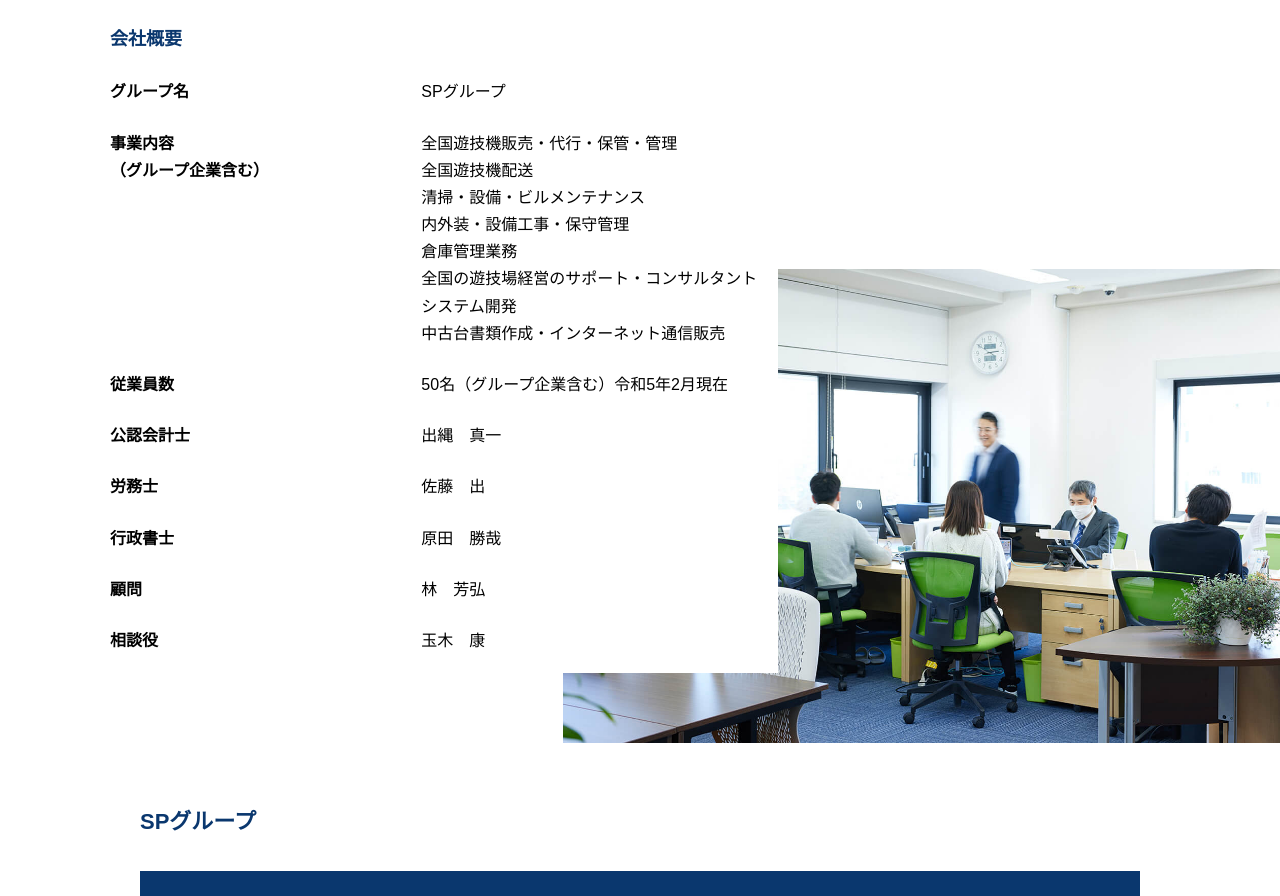
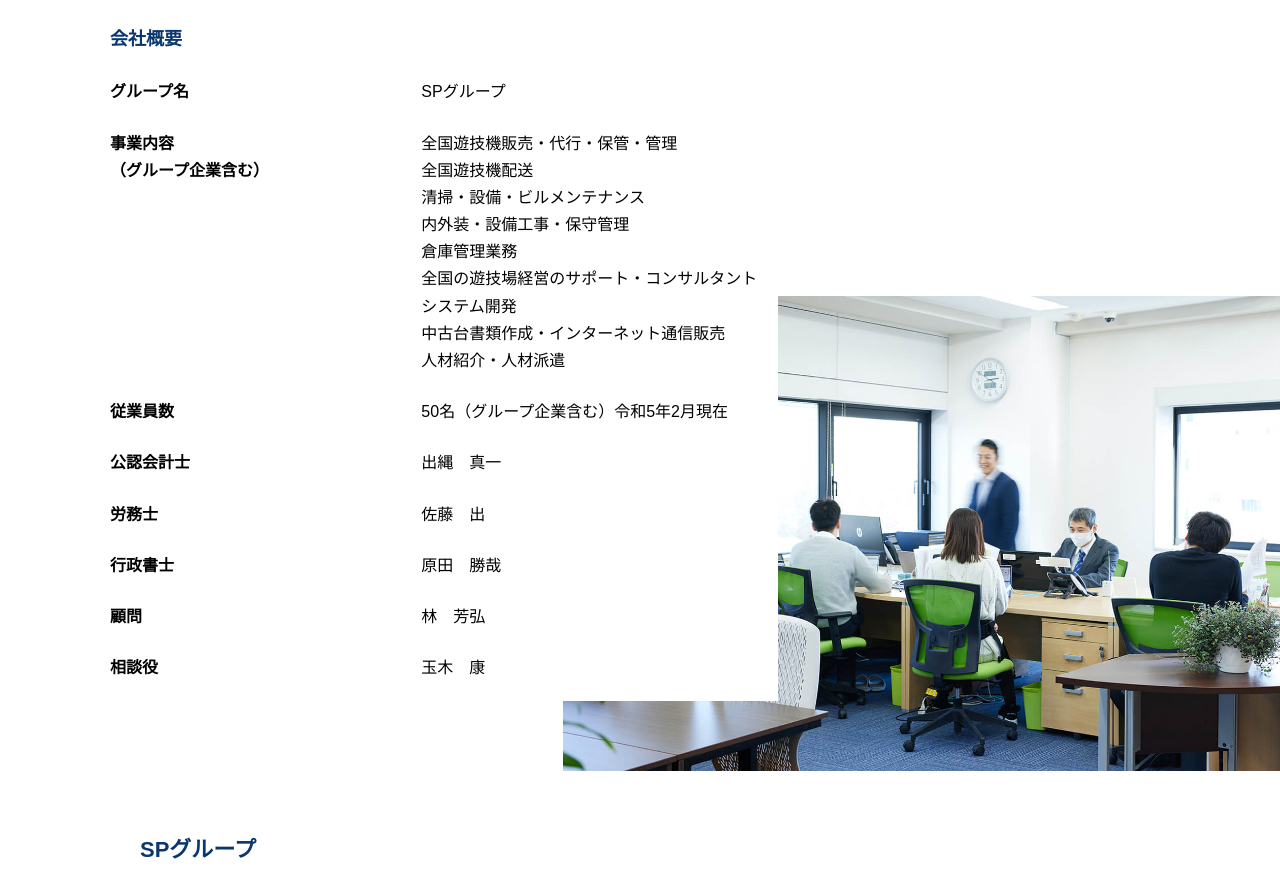
Before and after one commit to joystream20/sp-group, a Nuxt app: page /company in a window 1280 px wide. Shown: the part 2200-3096 px from the top of the page. Built offline with nearby package versions, Linux system fonts and the light colour scheme; what vue3-smooth-scroll would draw is missing.

Commit message:
loc-1218

```diff
--- a/src/pages/company/index.vue
+++ b/src/pages/company/index.vue
@@ -230,7 +230,8 @@ onUnmounted(() => {
                 倉庫管理業務<br>
                 全国の遊技場経営のサポート・コンサルタント<br>
                 システム開発<br>
-                中古台書類作成・インターネット通信販売</dd>
+                中古台書類作成・インターネット通信販売<br>
+                人材紹介・人材派遣</dd>
               </div>
               <div class="aboutList-item">
                 <dt>従業員数</dt>
```
